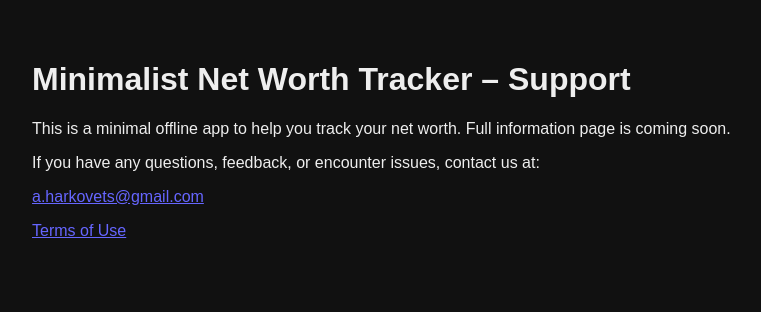
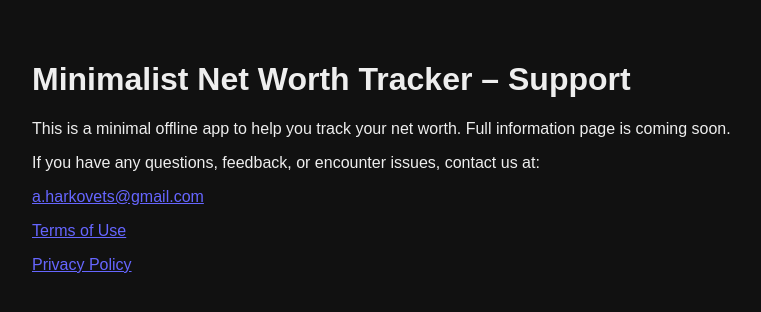
Before and after one commit to AndreyProgr/minimalist-net-worth-tracker-app-pages, a plain HTML site: page index.html in a window 1280 px wide. Shown: the whole page, without its empty margins (8-769 px from the left). Drawn offline with Linux system fonts and the light colour scheme.

Commit message:
Update index.html

```diff
--- a/index.html
+++ b/index.html
@@ -11,5 +11,6 @@
   <p>If you have any questions, feedback, or encounter issues, contact us at:</p>
   <p><a href="mailto:a.harkovets@gmail.com" style="color: #66f;">a.harkovets@gmail.com</a></p>
   <p><a href="terms.html" style="color: #66f;">Terms of Use</a></p>
+  <p><a href="privacy-policy.html" style="color: #66f;">Privacy Policy</a></p>
 </body>
 </html>
```
